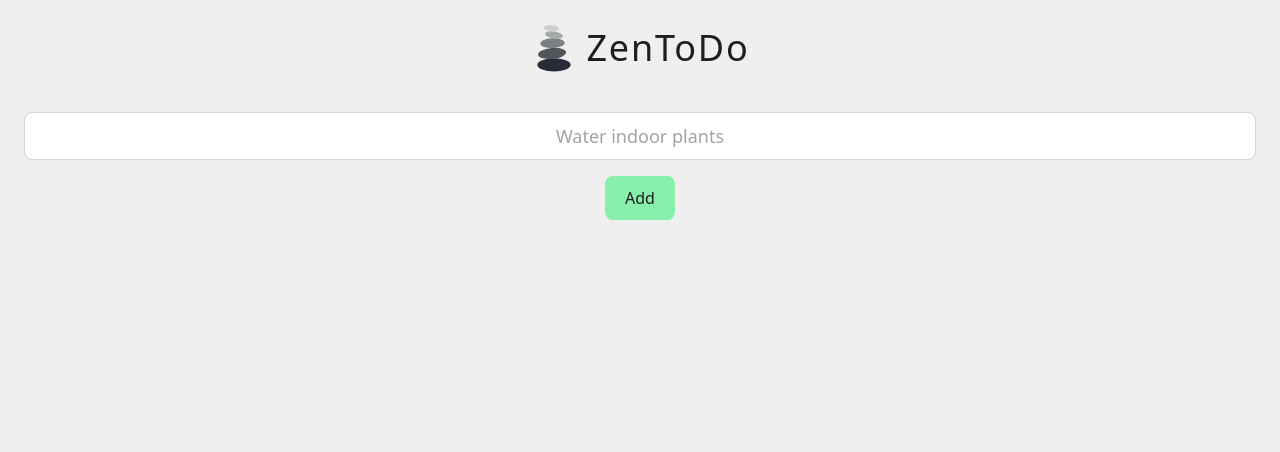
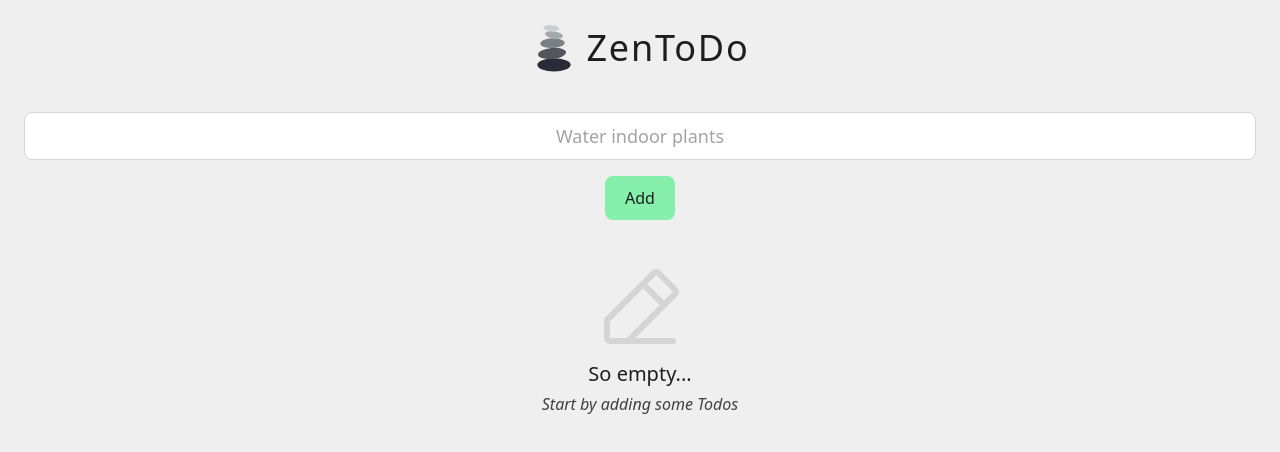
Before and after one commit to marekh19/zentodo, a React (Vite) app: page / in a window 1280 px wide. Shown: the top 452 px of the page. Built offline with nearby package versions, Linux system fonts and the light colour scheme.

Commit message:
feat: add zero state

```diff
--- a/src/App.tsx
+++ b/src/App.tsx
@@ -2,12 +2,14 @@ import { AddTodo } from '@/components/AddTodo'
 import { Header } from '@/components/Header'
 
 import { TodoList } from './components/TodoList'
+import { ZeroState } from './components/ZeroState'
 
 function App() {
   return (
     <main className="relative min-h-screen p-6">
       <Header className="mb-10" />
       <AddTodo className="mb-10" />
+      <ZeroState className="mb-10" />
       <TodoList type="todo" />
       <TodoList type="done" />
     </main>
--- a/src/components/AddTodo.tsx
+++ b/src/components/AddTodo.tsx
@@ -1,7 +1,7 @@
 import { useRef, type FC } from 'react'
-import { useTodoStore } from '@/stores/useTodoStore'
 
 import { cn } from '@/lib/utils'
+import { useTodoStore } from '@/stores/useTodoStore'
 
 type Props = {
   className?: string
@@ -10,9 +10,6 @@ type Props = {
 export const AddTodo: FC<Props> = ({ className }) => {
   const inputRef = useRef<HTMLInputElement | null>(null)
   const addTodo = useTodoStore(state => state.addTodo)
-  const todos = useTodoStore(state => state.todos)
-
-  console.log(todos)
 
   const onSubmit = (e: React.FormEvent) => {
     e.preventDefault()
--- /dev/null
+++ b/src/components/ZeroState.tsx
@@ -0,0 +1,40 @@
+import type { FC } from 'react'
+
+import { cn } from '@/lib/utils'
+import { useTodoStore } from '@/stores/useTodoStore'
+import PencilIcon from '@/assets/icons/pencil-line.svg?react'
+import SunsetIcon from '@/assets/icons/sunset.svg?react'
+
+type Props = {
+  className?: string
+}
+
+export const ZeroState: FC<Props> = ({ className }) => {
+  const todos = useTodoStore(state => state.todos)
+
+  const noTodos = todos.length === 0
+  const allTodosDone = !noTodos && todos.every(todo => todo.done)
+
+  if (!noTodos && !allTodosDone) return null
+
+  return (
+    <div className={cn('w-full', className)}>
+      {noTodos && (
+        <div className="flex flex-col items-center space-y-1">
+          <PencilIcon className="h-24 fill-neutral-300" />
+          <p className="text-xl">So empty...</p>
+          <p className="italic text-neutral-700">Start by adding some Todos</p>
+        </div>
+      )}
+      {allTodosDone && (
+        <div className="flex flex-col items-center space-y-1">
+          <SunsetIcon className="h-24 fill-neutral-300" />
+          <p className="text-xl">All done!</p>
+          <p className="italic text-neutral-700">
+            Embrace the serenity of a clear mind.
+          </p>
+        </div>
+      )}
+    </div>
+  )
+}
```
Also changed, not shown: src/assets/icons/pencil-line.svg (added), src/assets/icons/sunset.svg (added).
